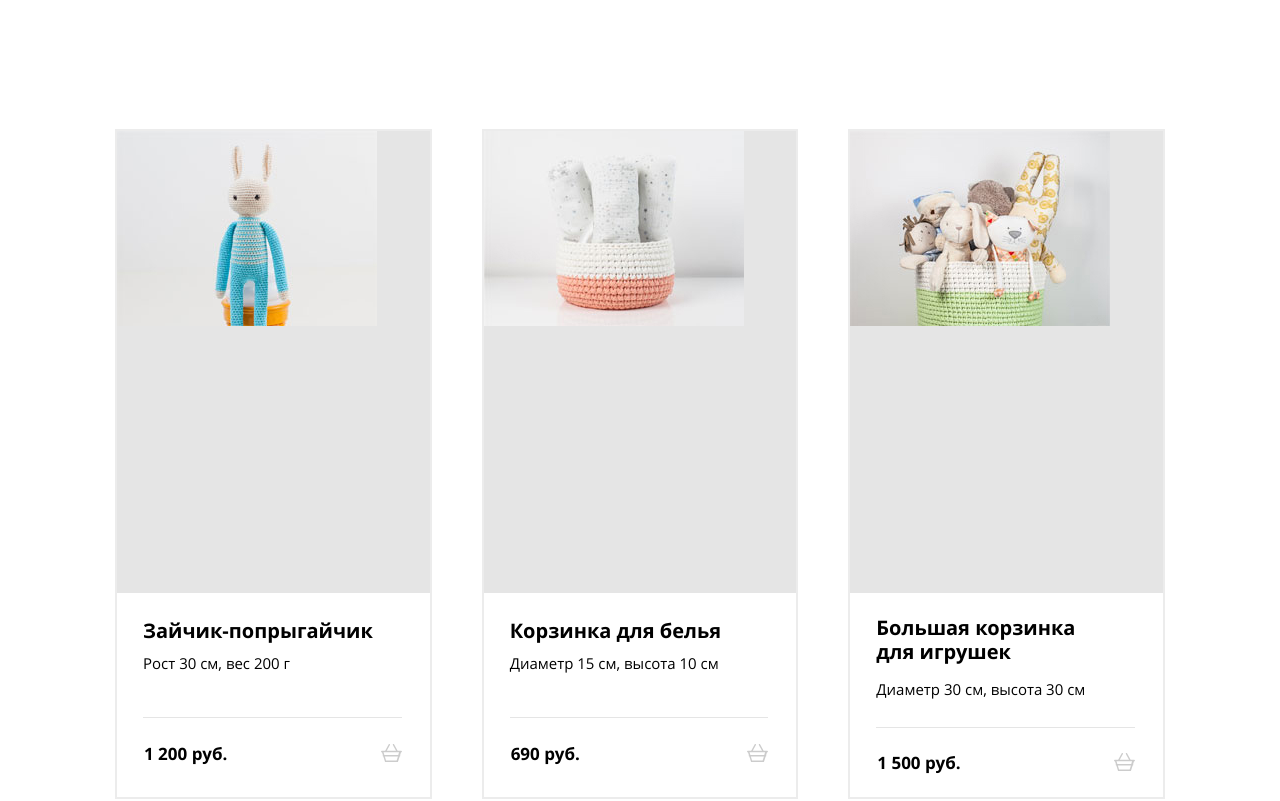
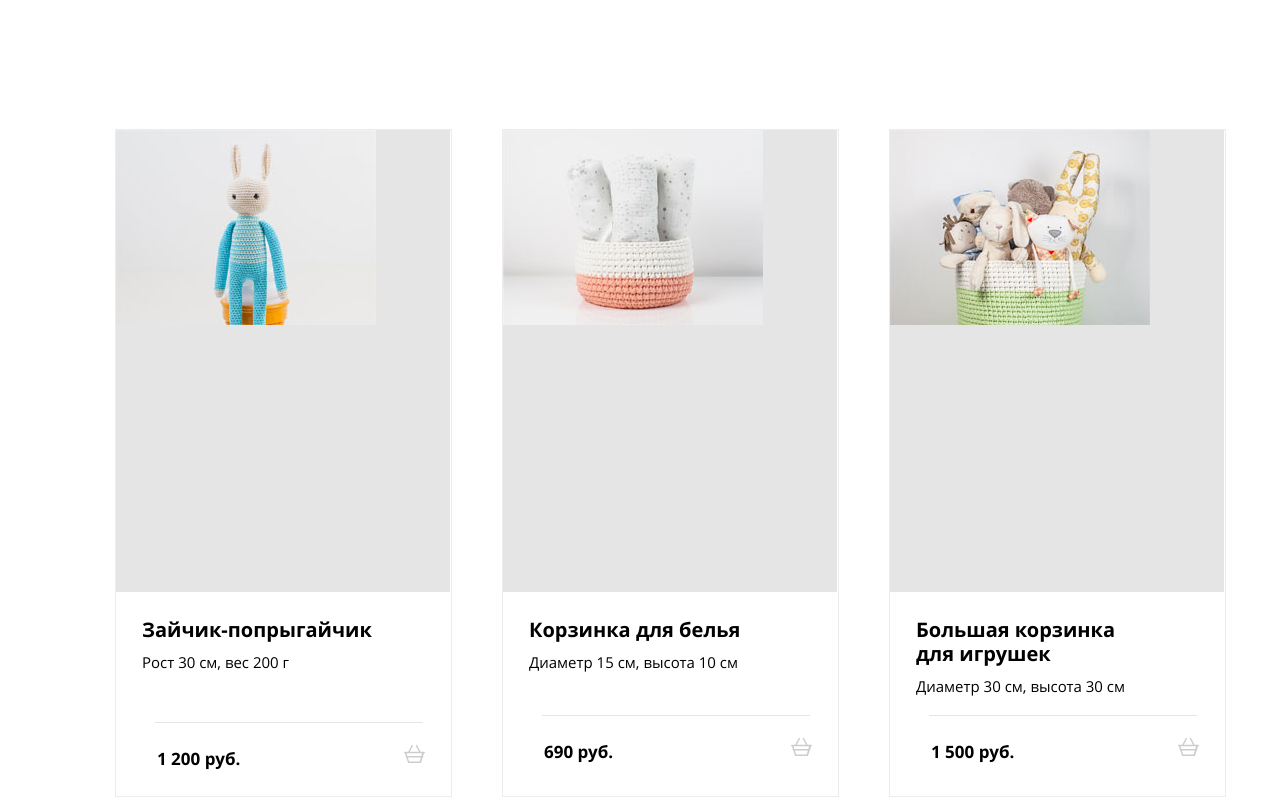
Before and after one commit to Unshady91/165855-mishka-23, a website: page source/catalog.html in a window 1280 px wide. Shown: the part 340-1141 px from the top of the page. Drawn offline with nearby package versions, Linux system fonts and the light colour scheme; files that its build step writes are made by us from their sources.

Commit message:
Вносит правки

```diff
--- a/source/catalog.html
+++ b/source/catalog.html
@@ -92,7 +92,7 @@
               <a href="#details" class="lot__image-wrapper">
                 <img src="./img/bunny-mobile.jpg" alt="Вязаная игрушка" class="lot__image" width="260" height="195">
               </a>
-              <div class="lot__content">
+              <div class="lot__content lot__content--position">
                 <div class="lot__content-top">
                   <a href="#details" class="lot__title">
                     Зайчик-попрыгайчик
@@ -101,7 +101,7 @@
                     Рост 30 см, вес 200 г
                   </p>
                 </div>
-                <div class="lot__price-wrapper">
+                <div class="lot__price-wrapper lot__price-wrapper--position">
                   <p class="lot__price">
                     1 200 руб.
                   </p>
@@ -147,16 +147,16 @@
                 <img src="./img/toy-family-mobile.jpg" alt="Корзинка для игрушек" class="lot__image" width="260"
                   height="195">
               </a>
-              <div class="lot__content lot__content--position">
-                <div class="lot__content-top lot__content-top--position">
+              <div class="lot__content">
+                <div class="lot__content-top">
                   <a href="#details" class="lot__title">
                     Большая корзинка для&nbsp;игрушек
                   </a>
-                  <p class="lot__descriptions lot__descriptions--position">
+                  <p class="lot__descriptions">
                     Диаметр 30 см, высота 30 см
                   </p>
                 </div>
-                <div class="lot__price-wrapper lot__price-wrapper--position">
+                <div class="lot__price-wrapper">
                   <p class="lot__price">
                     1 500 руб.
                   </p>
--- a/source/less/blocks/catalog.less
+++ b/source/less/blocks/catalog.less
@@ -26,7 +26,6 @@
   margin-bottom: 28px;
 
   @media (min-width: @tablet-width) {
-    padding-bottom: 0;
     margin-bottom: 50px;
     display: flex;
     border: 1px solid @grey-soft;
--- a/source/less/blocks/lot.less
+++ b/source/less/blocks/lot.less
@@ -2,13 +2,11 @@
   border: 1px solid @grey-soft;
 
   @media (min-width: @tablet-width) {
-    width: 100%;
-    display: grid;
-    grid-template-columns: repeat(4, 1fr);
+    border: 0;
+    display: flex;
   }
 
   @media (min-width: @desktop-width) {
-    display: flex;
     flex-direction: column;
   }
 }
@@ -17,19 +15,18 @@
   padding-left: 28px;
   padding-right: 28px;
   height: 179px;
+  display: flex;
+  flex-direction: column;
+  justify-content: space-between;
 
   @media (min-width: @tablet-width) {
-    padding-left: 32px;
-    display: grid;
-    grid-template-columns: 1fr;
-    grid-column-start: 3;
-    grid-column-end: -1;
-    align-items: center;
+    width: 335px;
+    height: 334px;
   }
 
   @media (min-width: @desktop-width) {
     padding-left: 26px;
-    min-height: 197px;
+    height: 197px;
   }
 
   &--position {
@@ -39,16 +36,6 @@
 
 .lot__content-top {
   margin-bottom: 2px;
-
-  @media (min-width: @tablet-width) {
-    grid-column-start: 1;
-    grid-column-end: 4;
-    align-self: start;
-  }
-
-  &--position {
-    margin-top: -3px;
-  }
 }
 
 .lot__title {
@@ -78,10 +65,8 @@
   background-color: @basic-grey;
 
   @media (min-width: @tablet-width) {
-    width: 100%;
+    width: 334px;
     height: 334px;
-    grid-column-start: 1;
-    grid-column-end: 3;
   }
 
   @media (min-width: @desktop-width) {
@@ -109,21 +94,19 @@
   @media (min-width: @desktop-width) {
     padding-top: 5px;
   }
-
-  &--position {
-    margin-top: 5px;
-  }
 }
 
 .lot__price-wrapper {
-  height: 73px;
+  padding-bottom: 10px;
+  height: 74px;
   display: flex;
   justify-content: space-between;
   align-items: center;
   border-top: 1px solid @basic-grey;
 
   @media (min-width: @tablet-width) {
-    margin-top: auto;
+    width: 268px;
+    padding-bottom: 0;
   }
 
   @media (min-width: @desktop-width) {
@@ -131,24 +114,29 @@
     align-self: end;
   }
 
-  &--position {
-    margin-top: 19px;
-    height: 70px;
-  }
+  // &--position {
+  //   height: 30px;
+  // }
 }
 
 .lot__price {
   .text(@fw: 700, @fs: 15px, @lh: 24px);
 
-  margin-left: 1px;
-  white-space: nowrap;
+  margin: 0;
 
   @media (min-width: @tablet-width) {
     .text(@fw: 700, @fs: 17px, @lh: 24px);
+
+    padding-bottom: 2px;
+    padding-left: 2px;
   }
 }
 
 .lot__link {
+  @media (min-width: @tablet-width) {
+    margin-top: -10px;
+    margin-right: -2px;
+  }
   &:hover .lot__icon {
     path {
       fill: @marine-bright;
```
